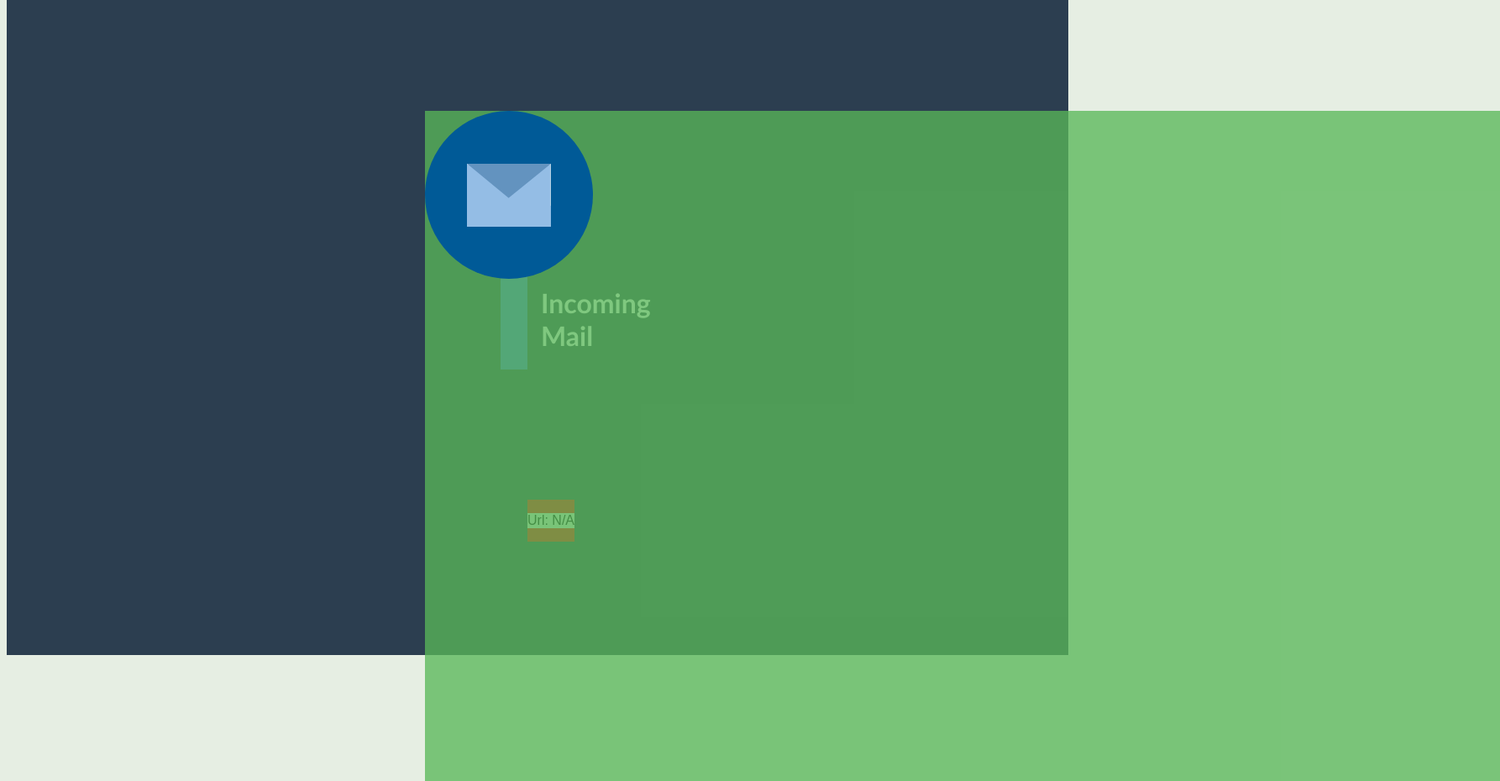
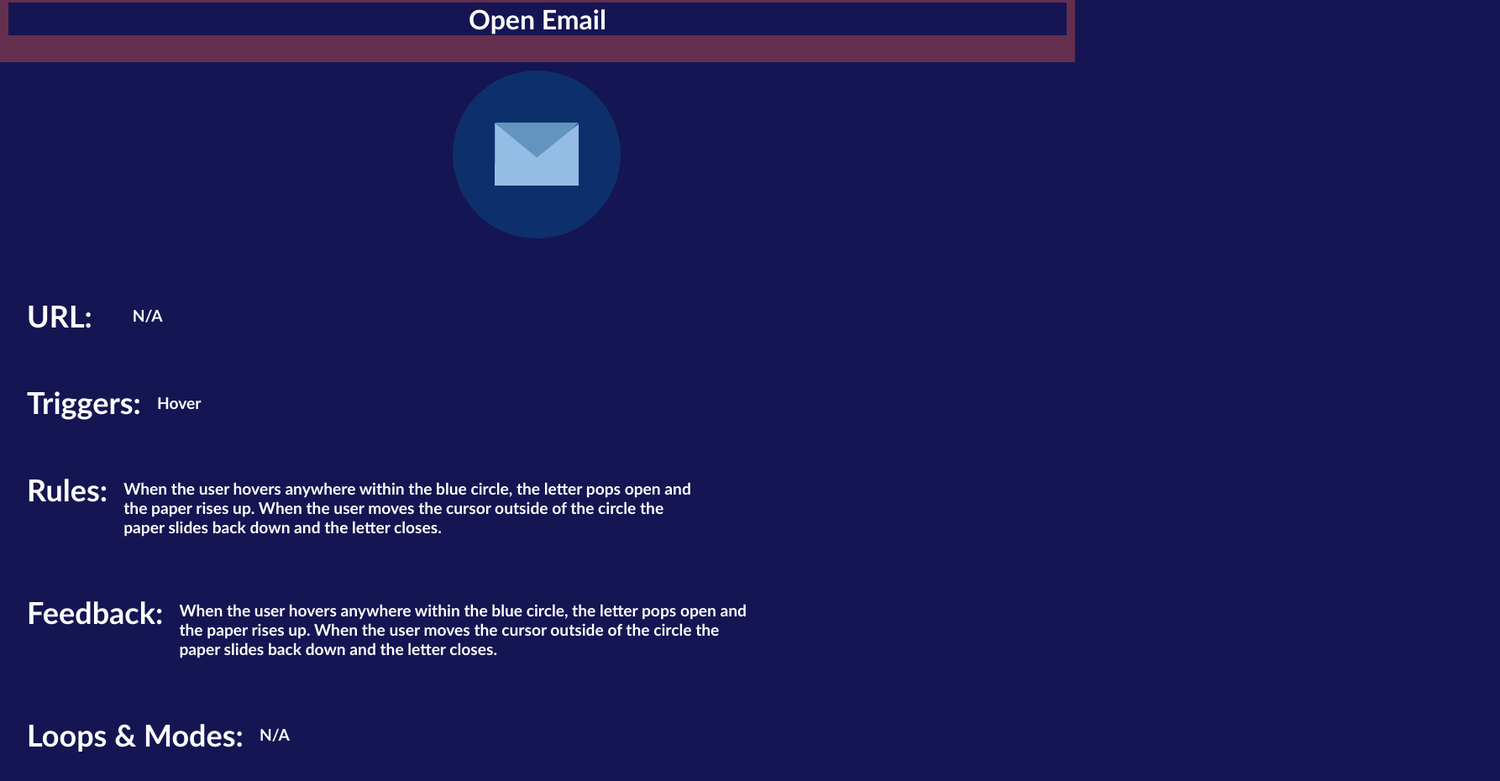
Before and after one commit to ae556/idm241-ae556, a plain HTML site: page Beta/build/index.html in a window 1280 px wide. Shown: the part 28-958 px from the top of the page at 84% size, 1786 px wide, since content can reach past the window. Drawn offline with Linux system fonts and the light colour scheme.

Commit message:
Beta build

```diff
--- a/Beta/build/index.html
+++ b/Beta/build/index.html
@@ -7,17 +7,9 @@
         <link rel="stylesheet" href="styles.css">
     </head>
 
-        <div class="header">
-            <h1 class="headertxt">Incoming Mail</h1>
-
-    </div>
-    <div class="bottom">
-        <div class="text">
-            <p>Url: N/A</p>
-        </div>
-    </div>
-
-        <div class="top">
+    <div class="wrapper">
+        <header class="header"><h1>Open Email</h1></header>
+        <div class="main">
             <div class="container">
                 <div class="envelope">
                     <div class="envelope-front">
@@ -32,9 +24,66 @@
             </div>
               </div>
         </div>
+        </article>
+        <aside class="aside aside-1"><h2><div class="box">
+            <div class= "box_left">
+                <h2>
+
+                </h2>
+
+            </div>
+                <div class="box_right">
+                    <h2>
+
+                    </h2>
+
+                </div>
+            <div class="info">
+                <div class="url">
+                    <h1 class="url_header"> URL: </h1>
+                    <div class="url_body">
+                        <p>N/A</p>
+                    </div>
+                </div>
+                <div class="triggers">
+                    <h1 class="triggers_header">Triggers:</h1>
+                    <p class="triggers_body">Hover</p>
+                </div>
+
+                <div class="rules">
+                    <h1 class="rules_header">Rules: </h1>
+                    <div class="rules_body">
+                        <p>
+                            When the user hovers anywhere within the blue circle, the letter pops open and the paper rises up. When the user moves the cursor outside of the circle the paper slides back down and the letter closes.
+                        </p>
+                    </div>
+                </div>
+                <div class="feedback">
+                    <h1 class="feedback_header">Feedback: </h1>
+                    <div class="feedback_body">
+                        <p>
+                            When the user hovers anywhere within the blue circle, the letter pops open and the paper rises up. When the user moves the cursor outside of the circle the paper slides back down and the letter closes.
+                        </p>
+                    </div>
+                </div>
 
 
+                <div class="loops">
+                    <h1 class="loops_header">Loops &amp; Modes:</h1>
+                    <p class="loops_body">N/A</p>
+                </div>
 
+
+            </div>
+
+        </h2></aside>
+
+      </div>
+    </div>
+
+
+        </div>
+    </div>
 
 
 
--- a/Beta/build/styles.css
+++ b/Beta/build/styles.css
@@ -1,48 +1,77 @@
 *{
-    background-color: rgb(230, 238, 227);
+    background-color: rgb(21, 21, 83);
+    font-family: 'Trebuchet MS', 'Lucida Sans Unicode', 'Lucida Grande', 'Lucida Sans', Arial, sans-serif;
+}
+h1{
+    color: white;
+}
+body{
+    color: white;
+}
+.wrapper {
+    display: -webkit-box;
+    display: -moz-box;
+    display: -ms-flexbox;
+    display: -webkit-flex;
+    display: flex;
+
+    -webkit-flex-flow: row wrap;
+    flex-flow: row wrap;
+
+    font-weight: bold;
+    text-align: center;
   }
 
-  .header{
-    margin: 1rem 0;
-    background-color: rgb(64, 114, 223);
-    max-width: 2em;
-    font-family: 'Trebuchet MS', 'Lucida Sans Unicode', 'Lucida Grande', 'Lucida Sans', Arial, sans-serif ;
-    position: relative;
-  }
-  .headertxt{
-      background:rgb(64, 114, 223);
-      margin-left: 1.5em;
-      color: white
+  .wrapper > * {
+    padding: 10px;
+    flex: 1 100%;
   }
 
-  html, body {
-    height: 100%;
-    font-family: Arial, sans-serif;
+  .header {
+    background: rgba(255, 99, 71, 0.336);
+
   }
 
 
-  html {
-    box-sizing: border-box;
+  .main {
+    text-align: center;
+
   }
 
-  *, *:before, *:after {
-    box-sizing: inherit;
+  .aside-1 {
+    margin-left: 2em;
+  }
+
+  .aside-2 {
+    background: hotpink;
+  }
+
+  @media all and (min-width: 600px) {
+    .aside { flex: 1 auto; }
+  }
+
+  @media all and (min-width: 800px) {
+    .main    { flex: 3 0px; }
+    .aside-1 { order: 1; }
+    .main    { order: 2; }
+    .aside-2 { order: 3; }
+    .footer  { order: 4; }
   }
 
   body {
-    display: flex;
-    background: #2c3e50;
-    justify-content: center;
-    align-items: center;
+    padding: 0;
+    margin: 0;
   }
 
   .container {
-    background-color: #005A97;
+    background-color: #005b9762;
     width:200px;
     height:200px;
     border-radius:50%;
     display:flex;
     align-self: center;
+    position: relative;
+    margin-left: 42%;
 }
 
 .envelope {
@@ -111,24 +140,6 @@ display:block;
 
 
 
-  .bottom {
-    background:red; /* to see dimensions */
-    position:relative;
-    margin-top: 30em;
-}
-
-.top {
-    background:rgba(89, 184, 89, 0.767);
-    position:absolute;
-    top:10em;
-    left:39.5%;
-    width:100%;
-    height:100%;
-}
-  text{
-      position: relative;
-  }
-
   .body{
     flex-wrap: wrap;
     font-family: 'Trebuchet MS', 'Lucida Sans Unicode', 'Lucida Grande', 'Lucida Sans', Arial, sans-serif
@@ -136,7 +147,7 @@ display:block;
   ul{
     font-family:'Trebuchet MS', 'Lucida Sans Unicode', 'Lucida Grande', 'Lucida Sans', Arial, sans-serif
   }
-  .url_header{
+.url_header{
 
     width: 7%;
   }
```
